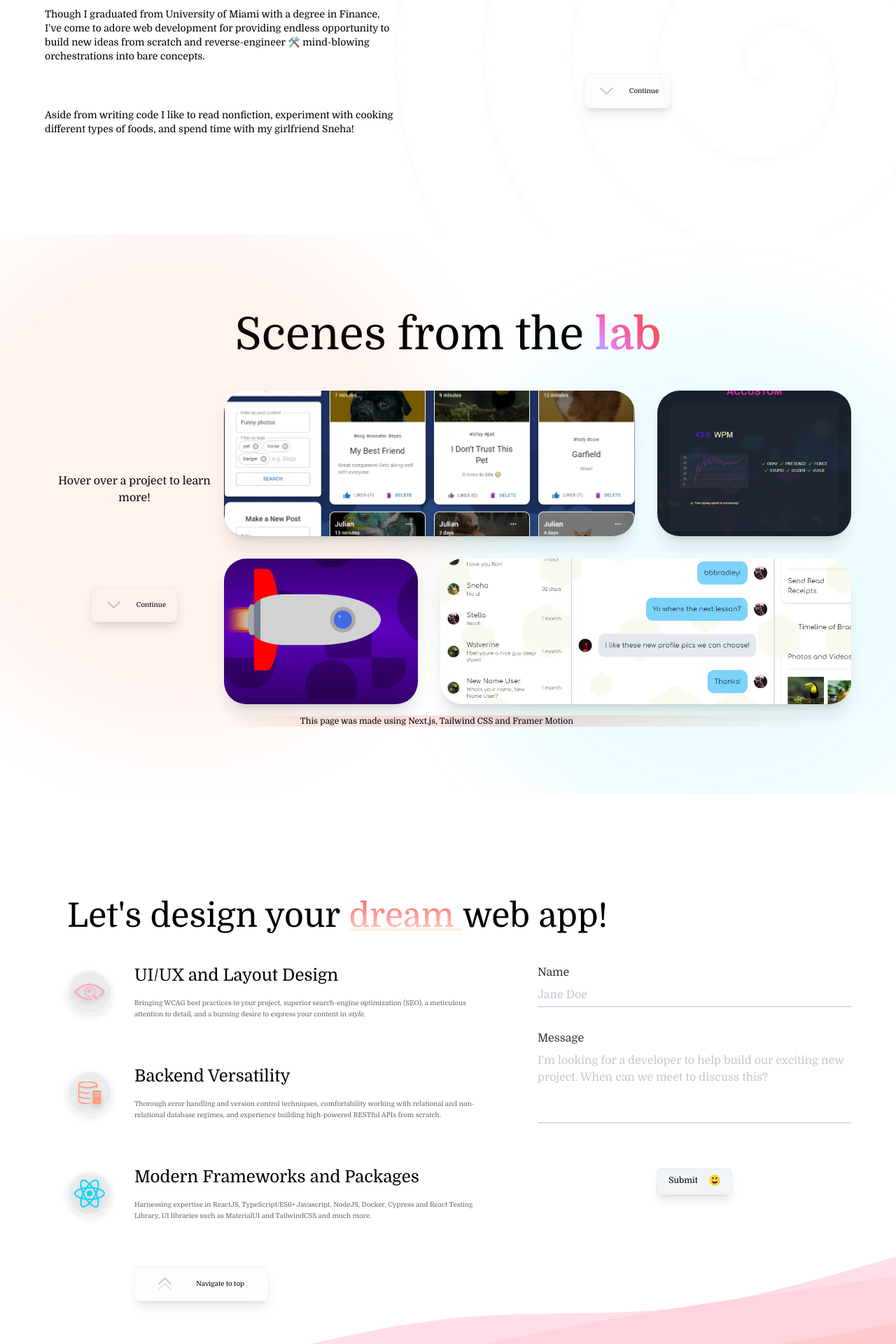
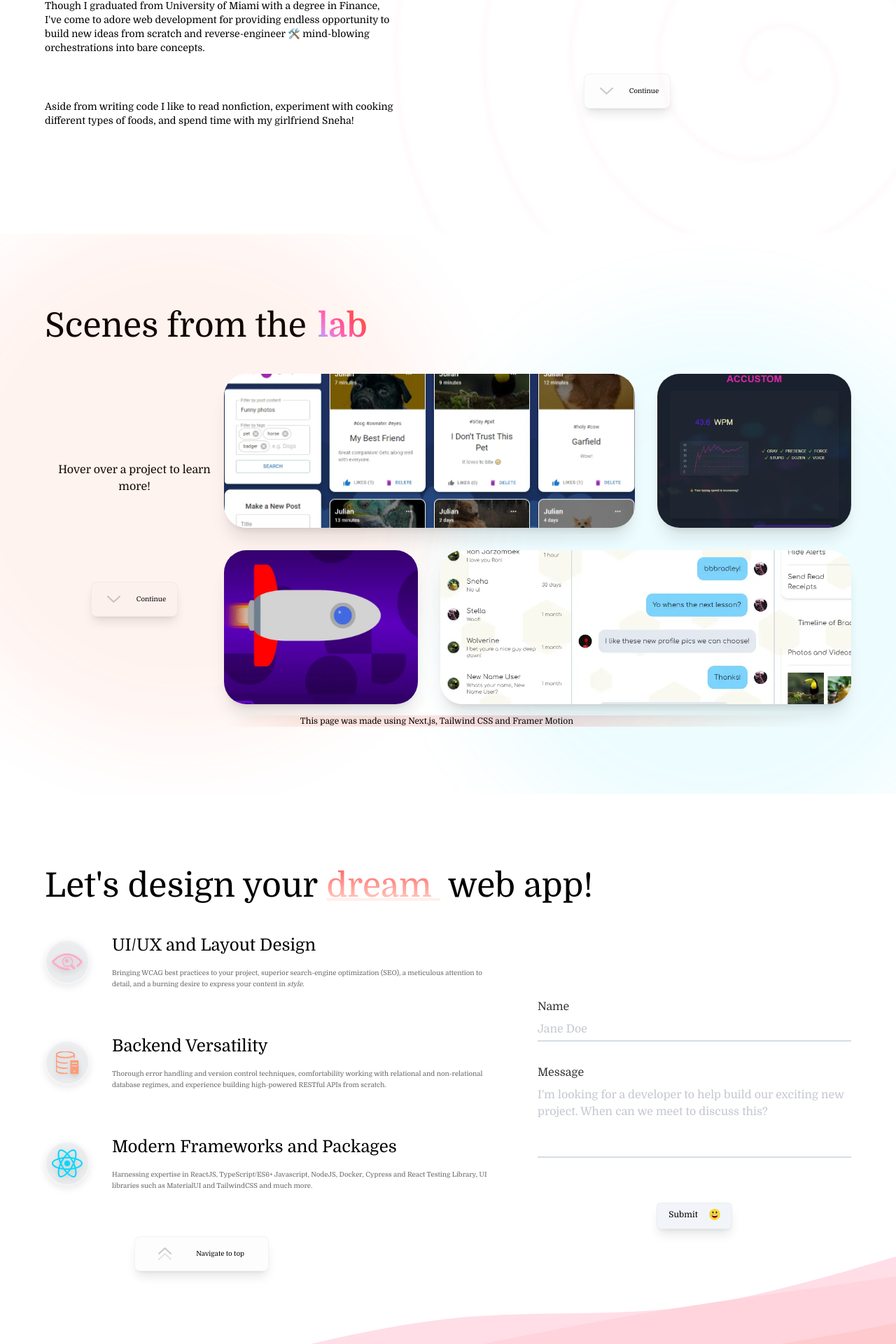
Before and after one commit to julianlk522/portfo, a Next.js app: page / in a window 1280 px wide. Shown: the part 1266-3186 px from the top of the page at 70% size. Built offline with nearby package versions, Linux system fonts and the light colour scheme.

Commit message:
align all main sections to the left side of the viewport with consistent spacing

```diff
--- a/components/About/About.tsx
+++ b/components/About/About.tsx
@@ -87,7 +87,7 @@ export default function About({ darkMode }) {
 				<div
 					ref={textContentRef}
 					id='aboutOverflowContainer'
-					className={`ml-auto flex h-full w-full max-w-7xl flex-col justify-between overflow-y-scroll md:flex-row md:overflow-y-visible ${styles.aboutOverflowContainer}`}
+					className={`mx-auto flex h-full w-full max-w-7xl flex-col justify-between overflow-y-scroll md:flex-row md:overflow-y-visible ${styles.aboutOverflowContainer}`}
 				>
 					<motion.div
 						id='aboutTextContent'
@@ -109,7 +109,7 @@ export default function About({ darkMode }) {
 							id='aboutTitle'
 							className='bg-sunrise bg-clip-text text-transparent drop-shadow-xl dark:bg-tomatoToLightPink dark:drop-shadow-mediumDark'
 							style={{
-								fontSize: 'clamp(2rem, 8vw, 8vh)',
+								fontSize: 'clamp(1rem, 6vw, 6vh)',
 							}}
 							variants={textChildVariants}
 						>
--- a/components/Contact/Contact.tsx
+++ b/components/Contact/Contact.tsx
@@ -89,7 +89,7 @@ export default function Contact({ darkMode }) {
 			</AnimatePresence>
 			<motion.section
 				id='contactOpacityTransformContainer'
-				className='relative my-auto flex h-full flex-col items-center justify-center overflow-hidden px-8 xs:px-16 md:pt-0 lg:overflow-hidden'
+				className='relative m-auto flex h-full max-w-7xl flex-col items-center overflow-hidden px-8 xs:px-16 md:pt-0 lg:overflow-hidden'
 			>
 				<AnimatePresence>
 					{!darkMode && showLightModeBg && (
@@ -104,8 +104,8 @@ export default function Contact({ darkMode }) {
 				</AnimatePresence>
 				<h2
 					id='contactTitle'
-					className='mb-8 w-full max-w-7xl text-left dark:text-white sm:w-4/5 lg:ml-16 lg:w-full'
-					style={{ fontSize: 'clamp(2rem, 6vw, 6vh)' }}
+					className='mb-8 w-full max-w-7xl text-left dark:text-white'
+					style={{ fontSize: 'clamp(1rem, 6vw, 6vh)' }}
 				>
 					Let&apos;s design your&nbsp;
 					<span
@@ -113,12 +113,12 @@ export default function Contact({ darkMode }) {
 					>
 						dream&nbsp;
 					</span>
-					web app!
+					<br className='lg:hidden' /> web app!
 				</h2>
 				<div
 					ref={contentBodyRef}
 					id='contactContentBody'
-					className={`mt-8 flex h-auto w-full max-w-7xl flex-col items-center overflow-x-hidden overflow-y-scroll text-start lg:mt-0 lg:max-h-[80%] lg:flex-row lg:items-start lg:overflow-y-visible ${styles.contactContentBody}`}
+					className={`mt-8 flex h-auto w-full max-w-7xl flex-col items-center overflow-x-hidden overflow-y-scroll text-start lg:mt-0 lg:max-h-[80%] lg:flex-row lg:overflow-visible ${styles.contactContentBody}`}
 				>
 					<Experience />
 
@@ -128,7 +128,7 @@ export default function Contact({ darkMode }) {
 
 					<ContactForm />
 
-					<hr className='mt-8 h-1 w-1/2 opacity-60 lg:hidden' />
+					<hr className='mt-8 h-1 w-1/2 opacity-60 dark:opacity-20 lg:hidden' />
 
 					<motion.button
 						id='scrollUpPrompt'
--- a/components/Contact/Experience.tsx
+++ b/components/Contact/Experience.tsx
@@ -57,7 +57,7 @@ function Experience() {
 				variants={experienceChildVariants}
 			>
 				<motion.div
-					className='mx-8 mb-16 flex h-16 w-full max-w-[4rem] items-center justify-center rounded-full border-2 border-[rgba(255,255,255,0.5)] bg-slate-300 bg-opacity-20 p-2 drop-shadow-mediumDark dark:border-[rgba(255,255,255,0.1)] dark:bg-inherit dark:shadow-thick sm:mb-0'
+					className='mb-16 flex h-16 w-full max-w-[4rem] items-center justify-center rounded-full border-2 border-[rgba(255,255,255,0.5)] bg-slate-300 bg-opacity-20 p-2 drop-shadow-mediumDark dark:border-[rgba(255,255,255,0.1)] dark:bg-inherit dark:shadow-thick sm:mr-8 sm:mb-0'
 					whileHover={{
 						y: [null, -8, 8],
 						transition: {
@@ -94,7 +94,7 @@ function Experience() {
 				variants={experienceChildVariants}
 			>
 				<motion.div
-					className='mx-8 mb-16 flex h-16 w-full max-w-[4rem] items-center justify-center rounded-full border-2 border-[rgba(255,255,255,0.5)] bg-slate-300 bg-opacity-20 p-2 drop-shadow-mediumDark dark:border-[rgba(255,255,255,0.1)] dark:bg-inherit dark:shadow-thick sm:mb-0'
+					className='mb-16 flex h-16 w-full max-w-[4rem] items-center justify-center rounded-full border-2 border-[rgba(255,255,255,0.5)] bg-slate-300 bg-opacity-20 p-2 drop-shadow-mediumDark dark:border-[rgba(255,255,255,0.1)] dark:bg-inherit dark:shadow-thick sm:mr-8 sm:mb-0'
 					whileHover={{
 						y: [null, -8, 8],
 						transition: {
@@ -131,7 +131,7 @@ function Experience() {
 				variants={experienceChildVariants}
 			>
 				<motion.div
-					className='mx-8 mb-16 flex h-16 w-full max-w-[4rem] items-center justify-center rounded-full border-2 border-[rgba(255,255,255,0.5)] bg-slate-300 bg-opacity-20 p-2 drop-shadow-mediumDark dark:border-[rgba(255,255,255,0.1)] dark:bg-inherit dark:shadow-thick sm:mb-0'
+					className='mb-16 flex h-16 w-full max-w-[4rem] items-center justify-center rounded-full border-2 border-[rgba(255,255,255,0.5)] bg-slate-300 bg-opacity-20 p-2 drop-shadow-mediumDark dark:border-[rgba(255,255,255,0.1)] dark:bg-inherit dark:shadow-thick sm:mr-8 sm:mb-0'
 					whileHover={{
 						y: [null, -8, 8],
 						transition: {
--- a/components/Welcome/Welcome.tsx
+++ b/components/Welcome/Welcome.tsx
@@ -47,7 +47,7 @@ function Welcome({ darkMode }) {
 	return (
 		<motion.section
 			id='welcomeContainer'
-			className='relative flex h-screen flex-col items-center justify-center overflow-hidden text-stone-500 dark:text-white'
+			className='relative mx-auto flex h-screen max-w-7xl flex-col justify-center overflow-hidden px-16 text-stone-500 dark:text-white'
 			style={{
 				opacity: opacityTransform,
 			}}
@@ -84,7 +84,7 @@ function Welcome({ darkMode }) {
 			</motion.div>
 			<motion.div
 				id='welcomeTitleContainer'
-				className='flex items-center justify-center'
+				className='flex items-center'
 				variants={childVariants}
 			>
 				<h1
@@ -116,7 +116,7 @@ function Welcome({ darkMode }) {
 			</motion.div>
 			<motion.div
 				id='toTheFrontierContainer'
-				className='my-8 flex items-center justify-center drop-shadow-sm'
+				className='my-8 flex items-center drop-shadow-sm'
 				style={{ fontSize: 'clamp(2rem, 10vw, 10vh)' }}
 				variants={childVariants}
 			>
@@ -129,7 +129,7 @@ function Welcome({ darkMode }) {
 				</h2>
 			</motion.div>
 			<motion.h2
-				className='text-center dark:text-white'
+				className='dark:text-white'
 				style={{
 					fontSize: 'clamp(1.25rem, 4vw, 4vh)',
 				}}
@@ -139,7 +139,7 @@ function Welcome({ darkMode }) {
 			</motion.h2>
 			<div
 				id='continueButtonFlexContainer'
-				className='mt-32 flex w-[80%] max-w-3xl justify-center md:mt-16 md:justify-end'
+				className='mt-32 ml-2 max-w-3xl md:mt-16'
 			>
 				<motion.button
 					id='continueButton'
--- a/components/Work/ProjectsGrid/ProjectsGrid.tsx
+++ b/components/Work/ProjectsGrid/ProjectsGrid.tsx
@@ -16,7 +16,7 @@ function ProjectsGrid({ gridMemberControls }) {
 			</p>
 			<div
 				id='projectsGrid'
-				className='relative mx-auto mb-8 grid h-full w-full max-w-[90%] grid-cols-3 grid-rows-4 items-center gap-8 self-end md:mb-0 md:h-full md:grid-rows-2 xl:max-w-none'
+				className='relative mx-auto mb-8 grid h-full w-full grid-cols-3 grid-rows-4 items-center gap-8 self-end md:mb-0 md:h-full md:grid-rows-2 xl:max-w-none'
 			>
 				{projectsData.map((gridMember, i) => {
 					const {
--- a/components/Work/Work.tsx
+++ b/components/Work/Work.tsx
@@ -136,9 +136,9 @@ export default function Work({ darkMode }) {
 				></motion.div>
 				<h2
 					id='workTitle'
-					className='my-auto dark:text-white md:mb-8'
+					className='my-auto w-full text-left dark:text-white md:mb-8'
 					style={{
-						fontSize: 'clamp(2rem, 8vw, 8vh)',
+						fontSize: 'clamp(1rem, 6vw, 6vh)',
 					}}
 				>
 					Scenes from the
```
